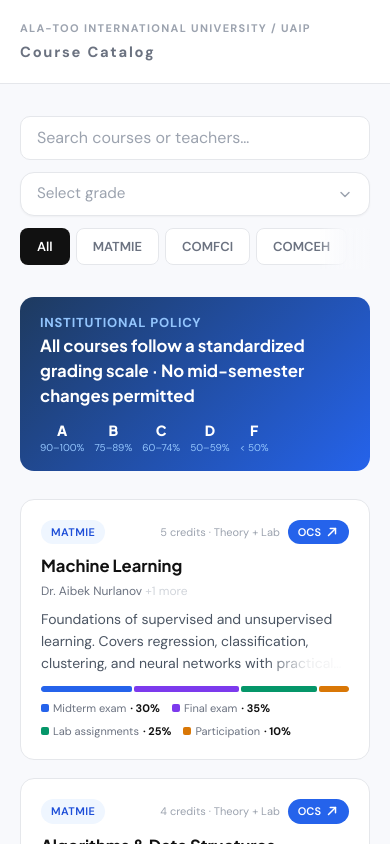
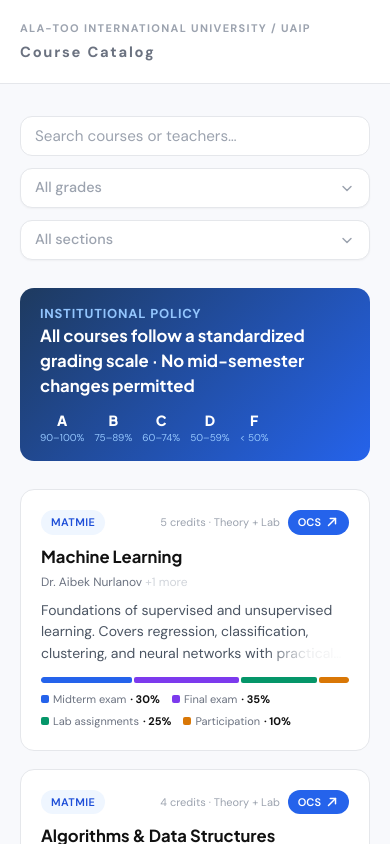
Before and after one commit to Sa6yX/UAIP-AlaToo, a Next.js app: page / in a window 390 px wide. Shown: the top 844 px of the page. Built offline with nearby package versions, Linux system fonts and the light colour scheme.

Commit message:
Refine filter dropdown layout and spacing

```diff
--- a/src/features/course-catalog/components/grade-select.tsx
+++ b/src/features/course-catalog/components/grade-select.tsx
@@ -1,11 +1,11 @@
-import { useEffect, useMemo, useRef, useState } from "react";
+import { useEffect, useRef, useState } from "react";
 
-import type { StudyGrade } from "../types";
-
-type GradeSelectProps = {
-  options: StudyGrade[];
-  value: StudyGrade | "";
-  onChange: (value: StudyGrade | "") => void;
+type FilterSelectProps<T extends string> = {
+  options: readonly T[];
+  value: T | "";
+  onChange: (value: T | "") => void;
+  placeholder: string;
+  allLabel: string;
 };
 
 function ChevronIcon({ open }: { open: boolean }) {
@@ -25,39 +25,15 @@ function ChevronIcon({ open }: { open: boolean }) {
   );
 }
 
-function SearchIcon() {
-  return (
-    <svg
-      aria-hidden="true"
-      viewBox="0 0 20 20"
-      className="size-4"
-      fill="none"
-      stroke="currentColor"
-      strokeWidth="1.8"
-      strokeLinecap="round"
-      strokeLinejoin="round"
-    >
-      <circle cx="9" cy="9" r="5.5" />
-      <path d="m13 13 4 4" />
-    </svg>
-  );
-}
-
-export function GradeSelect({ options, value, onChange }: GradeSelectProps) {
+export function FilterSelect<T extends string>({
+  options,
+  value,
+  onChange,
+  placeholder,
+  allLabel,
+}: FilterSelectProps<T>) {
   const rootRef = useRef<HTMLDivElement | null>(null);
-  const searchRef = useRef<HTMLInputElement | null>(null);
   const [isOpen, setIsOpen] = useState(false);
-  const [search, setSearch] = useState("");
-
-  const filteredOptions = useMemo(() => {
-    const normalized = search.trim().toLowerCase();
-
-    if (!normalized) {
-      return options;
-    }
-
-    return options.filter((option) => option.toLowerCase().includes(normalized));
-  }, [options, search]);
 
   useEffect(() => {
     if (!isOpen) {
@@ -67,14 +43,12 @@ export function GradeSelect({ options, value, onChange }: GradeSelectProps) {
     const handlePointerDown = (event: MouseEvent) => {
       if (!rootRef.current?.contains(event.target as Node)) {
         setIsOpen(false);
-        setSearch("");
       }
     };
 
     const handleKeyDown = (event: KeyboardEvent) => {
       if (event.key === "Escape") {
         setIsOpen(false);
-        setSearch("");
       }
     };
 
@@ -87,33 +61,17 @@ export function GradeSelect({ options, value, onChange }: GradeSelectProps) {
     };
   }, [isOpen]);
 
-  useEffect(() => {
-    if (isOpen) {
-      searchRef.current?.focus();
-    }
-  }, [isOpen]);
-
   return (
     <div ref={rootRef} className="relative">
       <button
         type="button"
-        onClick={() => {
-          setIsOpen((current) => {
-            const next = !current;
-
-            if (!next) {
-              setSearch("");
-            }
-
-            return next;
-          });
-        }}
-        className="flex h-11 w-full items-center justify-between rounded-[14px] border border-[var(--uaip-gray-200)] bg-white px-4 text-left text-[0.95rem] text-[var(--uaip-text-primary)] shadow-[0_1px_2px_rgba(17,17,17,0.04)] transition hover:border-[var(--uaip-gray-300)]"
+        onClick={() => setIsOpen((current) => !current)}
+        className="flex h-10 w-full items-center justify-between rounded-[12px] border border-[var(--uaip-gray-200)] bg-white px-3.5 text-left text-[0.9rem] font-medium text-[var(--uaip-text-primary)] shadow-[0_1px_2px_rgba(17,17,17,0.04)] transition hover:border-[var(--uaip-gray-300)]"
         aria-haspopup="listbox"
         aria-expanded={isOpen}
       >
         <span className={value ? "text-[var(--uaip-text-primary)]" : "text-[var(--uaip-gray-400)]"}>
-          {value || "Select grade"}
+          {value || placeholder}
         </span>
         <span className="text-[var(--uaip-gray-400)]">
           <ChevronIcon open={isOpen} />
@@ -121,48 +79,32 @@ export function GradeSelect({ options, value, onChange }: GradeSelectProps) {
       </button>
 
       {isOpen ? (
-        <div className="absolute left-0 right-0 top-full z-30 mt-2 overflow-hidden rounded-[18px] border border-[var(--uaip-gray-200)] bg-white p-3 shadow-[0_18px_50px_rgba(17,17,17,0.14)]">
-          <div className="relative">
-            <span className="pointer-events-none absolute left-3 top-1/2 -translate-y-1/2 text-[var(--uaip-gray-400)]">
-              <SearchIcon />
-            </span>
-            <input
-              ref={searchRef}
-              value={search}
-              onChange={(event) => setSearch(event.target.value)}
-              placeholder="Search..."
-              className="h-11 w-full rounded-[14px] border border-[var(--uaip-gray-200)] bg-white pl-10 pr-3 text-[0.9375rem] text-[var(--uaip-text-primary)] outline-none transition placeholder:text-[var(--uaip-gray-400)] focus:border-[var(--uaip-blue)] focus:ring-2 focus:ring-[var(--uaip-blue)]/15"
-            />
-          </div>
-
-          <div className="mt-3 max-h-[260px] overflow-y-auto">
+        <div className="absolute left-0 right-0 top-full z-30 mt-2 overflow-hidden rounded-[14px] border border-[var(--uaip-gray-200)] bg-white p-2 shadow-[0_16px_40px_rgba(17,17,17,0.12)]">
+          <div className="max-h-[260px] overflow-y-auto">
             <button
               type="button"
               onClick={() => {
                 onChange("");
                 setIsOpen(false);
-                setSearch("");
               }}
-              className={`flex w-full items-center rounded-[12px] px-3 py-2.5 text-left text-[0.95rem] transition ${
+              className={`flex w-full items-center rounded-[10px] px-3 py-2 text-left text-[0.9rem] transition ${
                 value === ""
                   ? "bg-[var(--uaip-gray-100)] font-semibold text-[var(--uaip-text-primary)]"
                   : "text-[var(--uaip-gray-700)] hover:bg-[var(--uaip-gray-50)]"
               }`}
             >
-              All grades
+              {allLabel}
             </button>
 
-            {filteredOptions.length > 0 ? (
-              filteredOptions.map((option) => (
+            {options.map((option) => (
               <button
                 key={option}
                 type="button"
                 onClick={() => {
                   onChange(option);
                   setIsOpen(false);
-                    setSearch("");
                 }}
-                  className={`mt-1 flex w-full items-center rounded-[12px] px-3 py-2.5 text-left text-[0.95rem] transition ${
+                className={`mt-1 flex w-full items-center rounded-[10px] px-3 py-2 text-left text-[0.9rem] transition ${
                   value === option
                     ? "bg-[var(--uaip-gray-100)] font-semibold text-[var(--uaip-text-primary)]"
                     : "text-[var(--uaip-gray-700)] hover:bg-[var(--uaip-gray-50)]"
@@ -170,10 +112,7 @@ export function GradeSelect({ options, value, onChange }: GradeSelectProps) {
               >
                 {option}
               </button>
-              ))
-            ) : (
-              <div className="px-3 py-3 text-[0.9rem] text-[var(--uaip-gray-400)]">No grades found</div>
-            )}
+            ))}
           </div>
         </div>
       ) : null}
--- a/src/features/course-catalog/course-catalog.tsx
+++ b/src/features/course-catalog/course-catalog.tsx
@@ -1,11 +1,11 @@
 "use client";
 
-import { useEffect, useMemo, useRef, useState } from "react";
+import { useEffect, useMemo, useState } from "react";
 
 import { COURSES, DEPARTMENTS, GRADE_SCALE, STUDY_GRADES } from "./data";
 import { CourseCard } from "./components/course-card";
 import { CourseModal } from "./components/course-modal";
-import { GradeSelect } from "./components/grade-select";
+import { FilterSelect } from "./components/grade-select";
 import { InfoModal } from "./components/electives-hint-modal";
 import { getEdgeFadeOpacity } from "./scroll-fade";
 import type { Course, DepartmentFilter, StudyGrade } from "./types";
@@ -16,7 +16,6 @@ const ELECTIVES_HINT_TEXT =
 const OCS_COMING_SOON_TEXT = "OCS will be connected soon.";
 
 export function CourseCatalog() {
-  const filterScrollRef = useRef<HTMLDivElement | null>(null);
   const [activeDept, setActiveDept] = useState<DepartmentFilter>("All");
   const [activeGrade, setActiveGrade] = useState<StudyGrade | "">("");
   const [search, setSearch] = useState("");
@@ -30,7 +29,6 @@ export function CourseCatalog() {
       typeof window !== "undefined" &&
       window.localStorage.getItem(ELECTIVES_HINT_STORAGE_KEY) === "1",
   );
-  const [filterFadeOpacity, setFilterFadeOpacity] = useState({ left: 0, right: 0 });
   const [pageBottomFadeOpacity, setPageBottomFadeOpacity] = useState(0);
 
   useEffect(() => {
@@ -77,39 +75,6 @@ export function CourseCatalog() {
       window.removeEventListener("keydown", onEscape);
     };
   }, [selectedCourse, showElectivesHintModal, showOcsSoonModal]);
-
-  useEffect(() => {
-    const element = filterScrollRef.current;
-
-    if (!element) {
-      return;
-    }
-
-    const updateFilterFadeState = () => {
-      const scrollableDistance = Math.max(element.scrollWidth - element.clientWidth, 0);
-      const canScroll = scrollableDistance > 4;
-      const remainingRightDistance = Math.max(scrollableDistance - element.scrollLeft, 0);
-
-      setFilterFadeOpacity(
-        canScroll
-          ? {
-              left: getEdgeFadeOpacity(element.scrollLeft, 72),
-              right: getEdgeFadeOpacity(remainingRightDistance, 72),
-            }
-          : { left: 0, right: 0 },
-      );
-    };
-
-    updateFilterFadeState();
-
-    element.addEventListener("scroll", updateFilterFadeState, { passive: true });
-    window.addEventListener("resize", updateFilterFadeState);
-
-    return () => {
-      element.removeEventListener("scroll", updateFilterFadeState);
-      window.removeEventListener("resize", updateFilterFadeState);
-    };
-  }, []);
 
   useEffect(() => {
     const updatePageFadeState = () => {
@@ -227,69 +192,29 @@ export function CourseCatalog() {
 
       <div className="mx-auto w-full max-w-[1200px] px-5 py-8 md:px-6">
         <section className="mb-7">
+          <div className="flex flex-col gap-3 md:grid md:grid-cols-[minmax(0,1.25fr)_220px_220px] md:items-start">
             <input
               value={search}
               onChange={(event) => setSearch(event.target.value)}
               placeholder="Search courses or teachers…"
-            className="h-11 w-full rounded-[10px] border border-[var(--uaip-gray-200)] bg-white px-4 text-base text-[var(--uaip-text-primary)] outline-none transition placeholder:text-[var(--uaip-gray-400)] focus:border-[var(--uaip-blue)]"
+              className="h-10 w-full rounded-[12px] border border-[var(--uaip-gray-200)] bg-white px-3.5 text-[0.95rem] text-[var(--uaip-text-primary)] outline-none transition placeholder:text-[var(--uaip-gray-400)] focus:border-[var(--uaip-blue)]"
             />
 
-          <div className="mt-3 flex flex-col gap-3 md:flex-row md:items-start">
-            <div className="md:w-[220px] md:min-w-[220px] md:shrink-0">
-              <GradeSelect options={STUDY_GRADES} value={activeGrade} onChange={setActiveGrade} />
-            </div>
+            <FilterSelect
+              options={STUDY_GRADES}
+              value={activeGrade}
+              onChange={setActiveGrade}
+              placeholder="All grades"
+              allLabel="All grades"
+            />
 
-            <div className="relative min-w-0 flex-1">
-              <div
-                ref={filterScrollRef}
-                className="uaip-filter-scroll flex gap-1.5 overflow-x-auto pb-1"
-              >
-                {DEPARTMENTS.map((department) => {
-                  const isActive = activeDept === department;
-
-                  return (
-                    <button
-                      key={department}
-                      type="button"
-                      onClick={() => handleDepartmentSelect(department)}
-                      className="shrink-0 rounded-lg px-4 py-2 text-[0.8125rem] font-semibold transition"
-                      style={{
-                        border: isActive
-                          ? "1.5px solid transparent"
-                          : "1.5px solid var(--uaip-gray-200)",
-                        background: isActive ? "var(--uaip-text-primary)" : "#ffffff",
-                        color: isActive ? "#ffffff" : "var(--uaip-gray-500)",
-                      }}
-                    >
-                      {department}
-                    </button>
-                  );
-                })}
-              </div>
-
-              <div
-                aria-hidden
-                className="pointer-events-none absolute inset-y-0 left-0 transition-opacity duration-150"
-                style={{
-                  opacity: filterFadeOpacity.left,
-                  width: "15%",
-                  maxWidth: "84px",
-                  background:
-                    "linear-gradient(to right, var(--uaip-bg) 0%, rgba(248, 249, 252, 0.92) 45%, transparent 100%)",
-                }}
+            <FilterSelect
+              options={DEPARTMENTS.filter((department) => department !== "All")}
+              value={activeDept === "All" ? "" : activeDept}
+              onChange={(value) => handleDepartmentSelect(value || "All")}
+              placeholder="All sections"
+              allLabel="All sections"
             />
-              <div
-                aria-hidden
-                className="pointer-events-none absolute inset-y-0 right-0 transition-opacity duration-150"
-                style={{
-                  opacity: filterFadeOpacity.right,
-                  width: "15%",
-                  maxWidth: "84px",
-                  background:
-                    "linear-gradient(to left, var(--uaip-bg) 0%, rgba(248, 249, 252, 0.92) 45%, transparent 100%)",
-                }}
-              />
-            </div>
           </div>
         </section>
 
```
Lines whose indentation alone changed are shown as unchanged.
